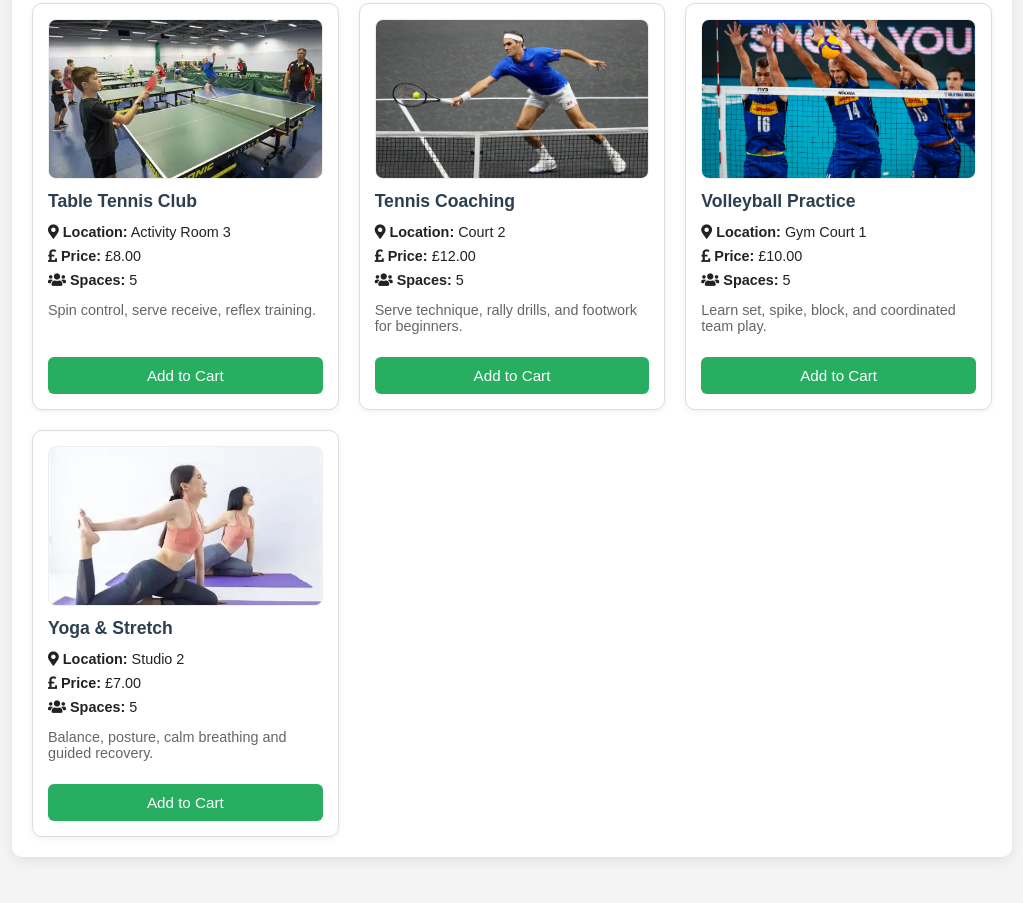
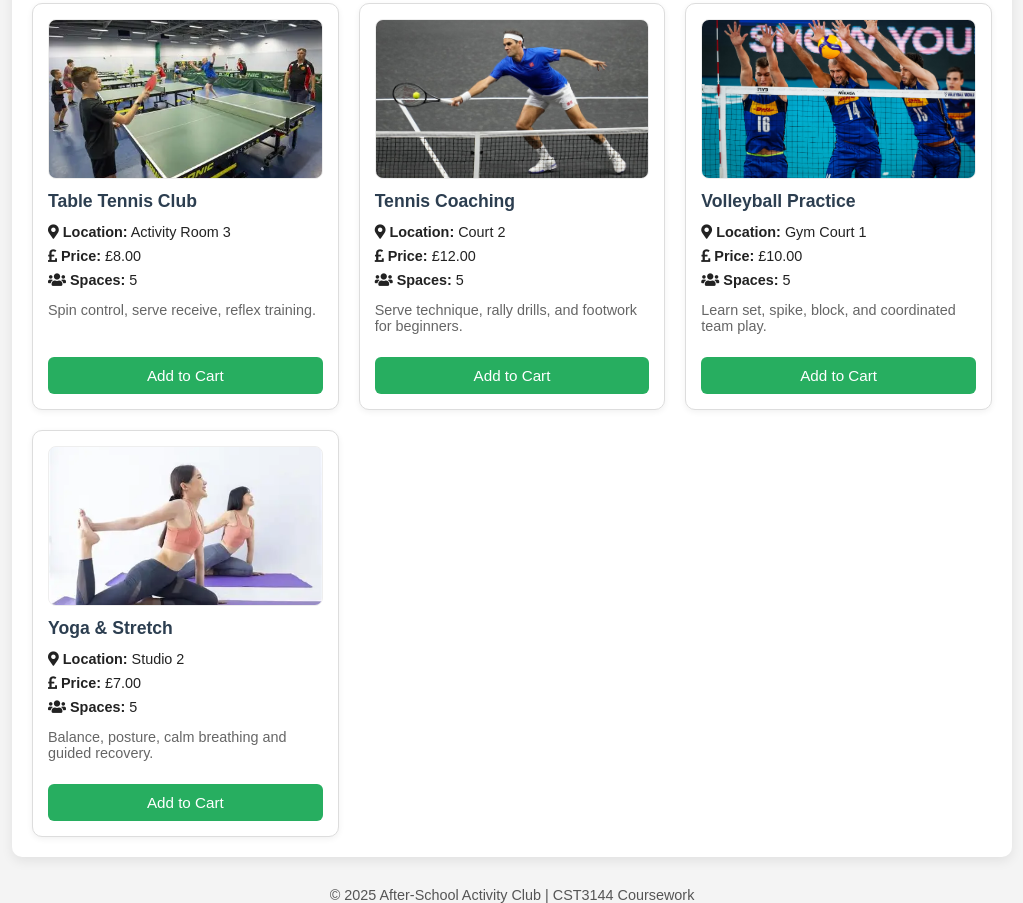
Before and after one commit to Zai900/Front-End-App, a plain HTML site: page index.html in a window 1280 px wide. Shown: the part 1015-1918 px from the top of the page, without its empty margins (128-1151 px from the left). Drawn offline with nearby package versions, Linux system fonts and the light colour scheme.

Commit message:
Add footer section and footer styling to page

```diff
--- a/index.html
+++ b/index.html
@@ -195,5 +195,8 @@
 <script src="classes.js"></script>
 <!-- then app logic -->
 <script src="app.js"></script>
+<footer>
+  © 2025 After-School Activity Club | CST3144 Coursework
+</footer>
 </body>
 </html>
--- a/style.css
+++ b/style.css
@@ -224,3 +224,9 @@ button:not(:disabled):hover {
   color: var(--text-muted);
   font-size: 0.9rem;
 }
+footer {
+  text-align: center;
+  color: #555;
+  margin-top: 20px;
+  font-size: 0.9rem;
+}
```
